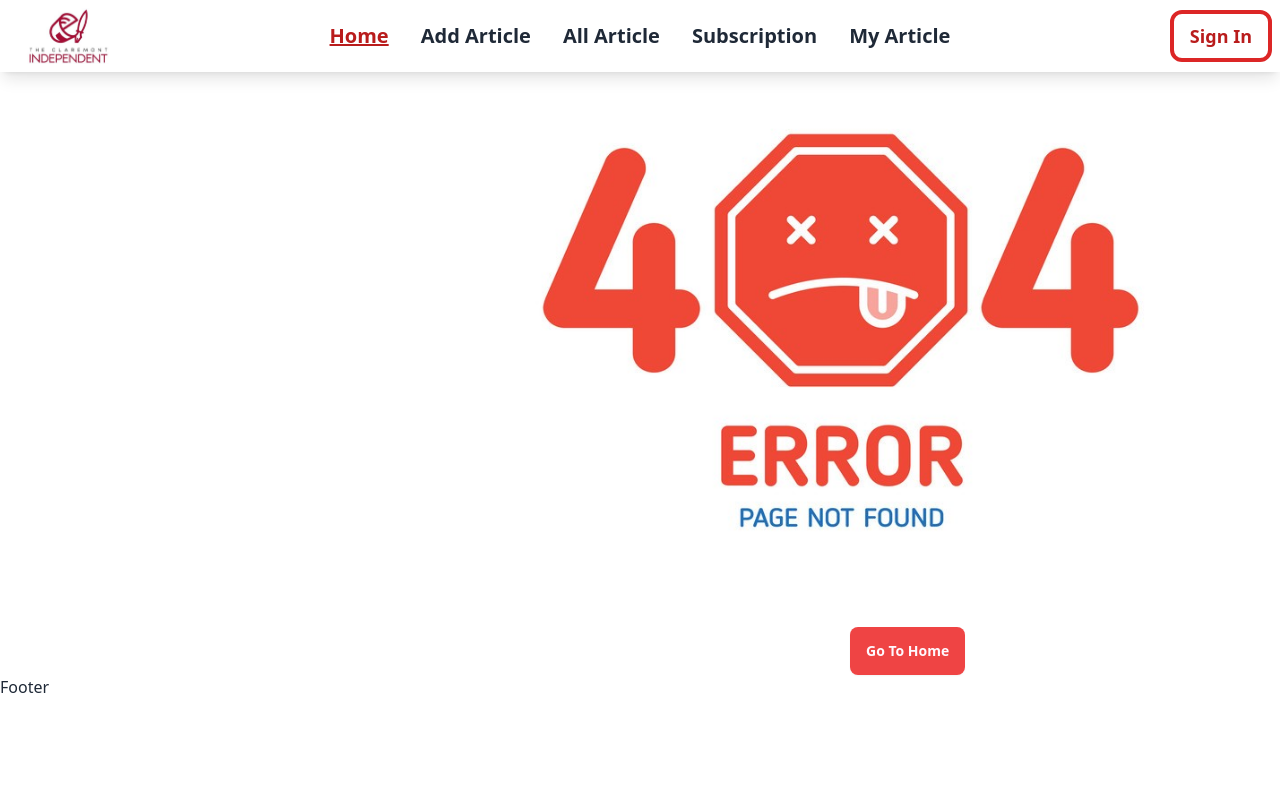
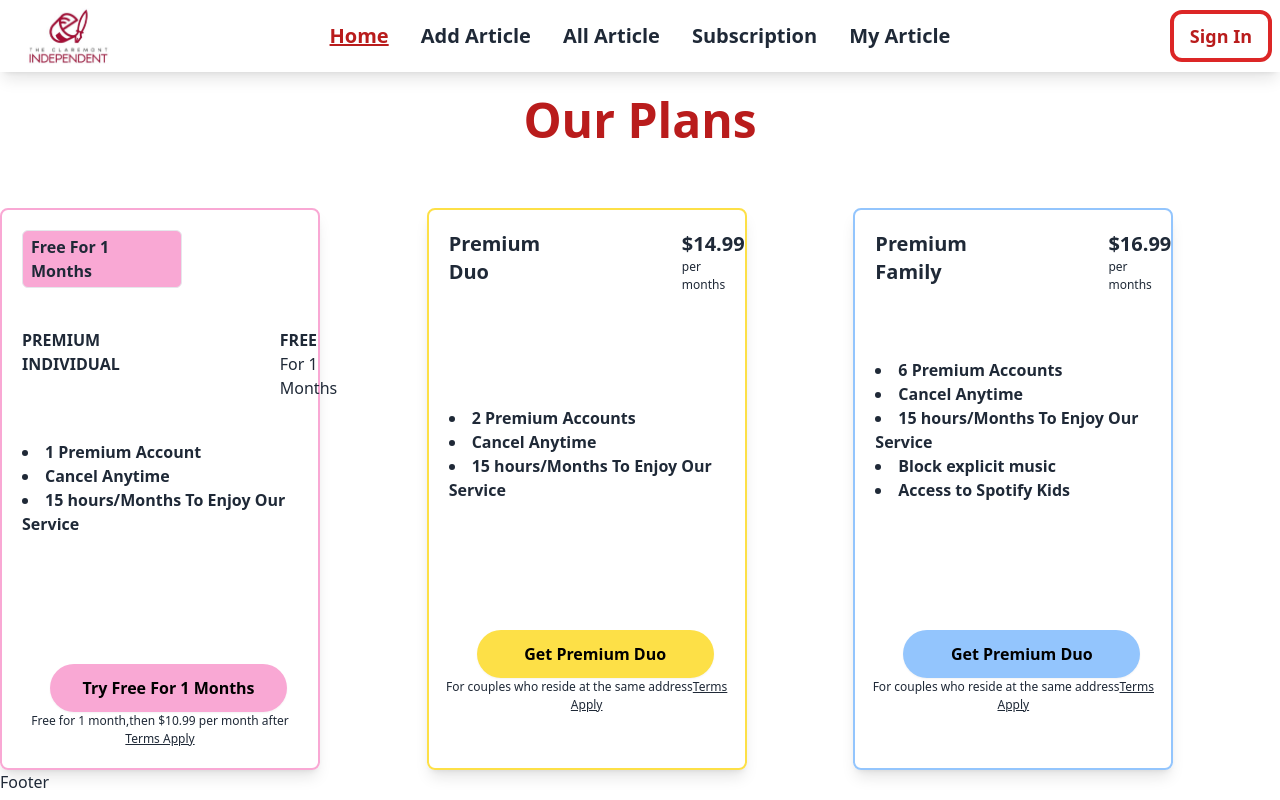
Before and after one commit to mdmasharafilhossain/newspaper-website, a React (Vite) app: page / in a window 1280 px wide. Built offline with nearby package versions, Linux system fonts and the light colour scheme.

Commit message:
Our Plan Section added

```diff
--- a/src/Components/Home/Home.jsx
+++ b/src/Components/Home/Home.jsx
@@ -1,11 +1,12 @@
-import ErrorPage from "../ErrorPage/ErrorPage";
+import Plans from "./Navbar/Plans/Plans";
+
 
 
 
 const Home = () => {
     return (
         <div>
-           <ErrorPage></ErrorPage>
+           <Plans></Plans>
         </div>
     );
 };
--- /dev/null
+++ b/src/Components/Home/Navbar/Plans/Plans.jsx
@@ -0,0 +1,106 @@
+
+
+const Plans = () => {
+    return (
+        <div className="mt-20 container mx-auto">
+            <div className="mx-auto text-center w-4/12 ">
+            <h1 className="text-5xl text-red-700 border-red-400 text-center font-bold  mb-12 py-4">Our Plans</h1>
+            </div>
+            <div className="grid grid-cols-1 md:grid-cols-2 lg:grid-cols-3 ">
+              {/* First Page */}
+               <div className="border-2 shadow-lg border-pink-300 rounded-lg py-5 w-3/4">
+                <h2 className="mb-10 ml-5 border rounded-md font-bold w-40 px-2 py-1 bg-pink-300">Free For 1 Months</h2>
+                <div className="flex ml-5   gap-40 mb-10">
+                     <div className="font-bold uppercase">
+                        <h2> Premium<br></br>
+                         Individual</h2>
+                     </div>
+                     <div>
+                          <h1 className="font-bold uppercase">Free</h1>
+                          <p>For 1 Months</p>
+                     </div>
+                </div>
+                <div>
+                    <div className="ml-5 font-bold">
+                        <li><span>1 Premium Account</span></li>
+                        <li>Cancel Anytime</li>
+                        <li>15 hours/Months To Enjoy Our Service</li>
+                    </div>
+
+                </div>
+
+                <button className="btn ml-12 text-base btn-secondary border-none text-black font-bold bg-pink-300 hover:bg-pink-400 w-3/4 mt-32 rounded-3xl">Try Free For 1 Months</button>
+                <p className="text-[12px]  text-center">Free for 1 month,then $10.99 per month after <br></br>
+                <span className="underline ">Terms Apply</span>
+                </p>
+
+               </div>
+              {/* Second Page */}
+               <div className="border-2 shadow-lg border-yellow-300 rounded-lg py-5 w-3/4">
+                <div className="flex gap-32">
+                <h2 className="  ml-5 font-bold text-xl">Premium Duo</h2>
+                <div >
+                    <p className="font-bold text-xl">$14.99</p>
+                    <p className="text-[12px]">per months</p>
+                </div>
+
+                </div>
+
+                <div>
+                    <div className="ml-5 mt-28 font-bold">
+                        <li><span>2 Premium Accounts</span></li>
+                        <li>Cancel Anytime</li>
+                        <li>15 hours/Months To Enjoy Our Service</li>
+                    </div>
+
+                </div>
+
+                <button className="btn ml-12 text-base btn-secondary border-none text-black font-bold bg-yellow-300 hover:bg-yellow-400 w-3/4 mt-32 rounded-3xl">Get Premium Duo</button>
+                <p className="text-[12px]  text-center">For couples who reside at the same address
+                <span className="underline ">Terms Apply</span>
+                </p>
+
+               </div>
+              {/* Third Page */}
+               <div className="border-2 shadow-lg border-blue-300 rounded-lg py-5 w-3/4">
+                <div className="flex gap-32">
+                <h2 className="  ml-5 font-bold text-xl">Premium Family</h2>
+                <div >
+                    <p className="font-bold text-xl">$16.99</p>
+                    <p className="text-[12px]">per months</p>
+                </div>
+
+                </div>
+
+                <div>
+                    <div className="ml-5 mt-16 font-bold">
+                        <li><span>6 Premium Accounts</span></li>
+                        <li>Cancel Anytime</li>
+                        <li>15 hours/Months To Enjoy Our Service</li>
+                        <li>Block explicit music</li>
+                        <li>Access to Spotify Kids</li>
+                    </div>
+
+                </div>
+
+                <button className="btn ml-12 text-base btn-secondary border-none text-black font-bold bg-blue-300 hover:bg-blue-400 w-3/4 mt-32 rounded-3xl">Get Premium Duo</button>
+                <p className="text-[12px]  text-center">For couples who reside at the same address
+                <span className="underline ">Terms Apply</span>
+                </p>
+
+               </div>
+
+
+
+
+
+
+
+
+
+            </div>
+        </div>
+    );
+};
+
+export default Plans;
```
